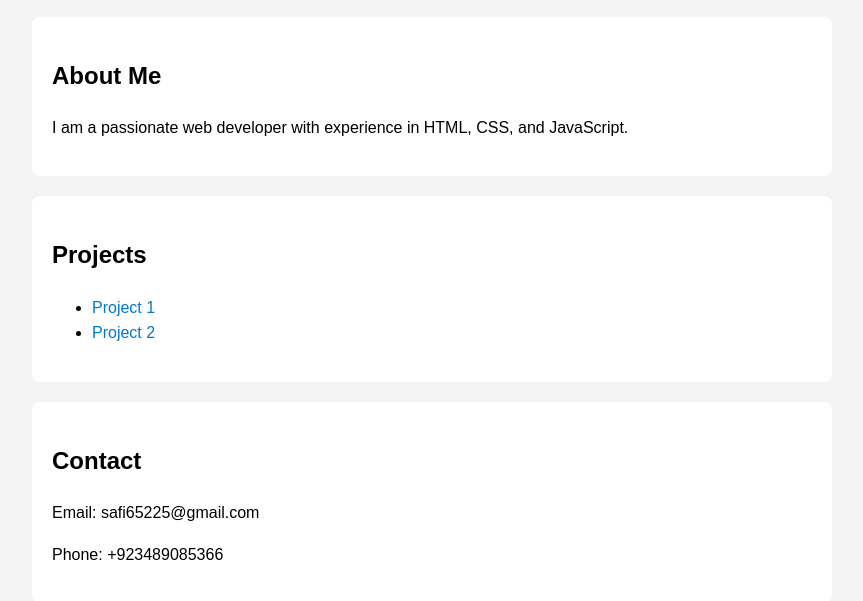
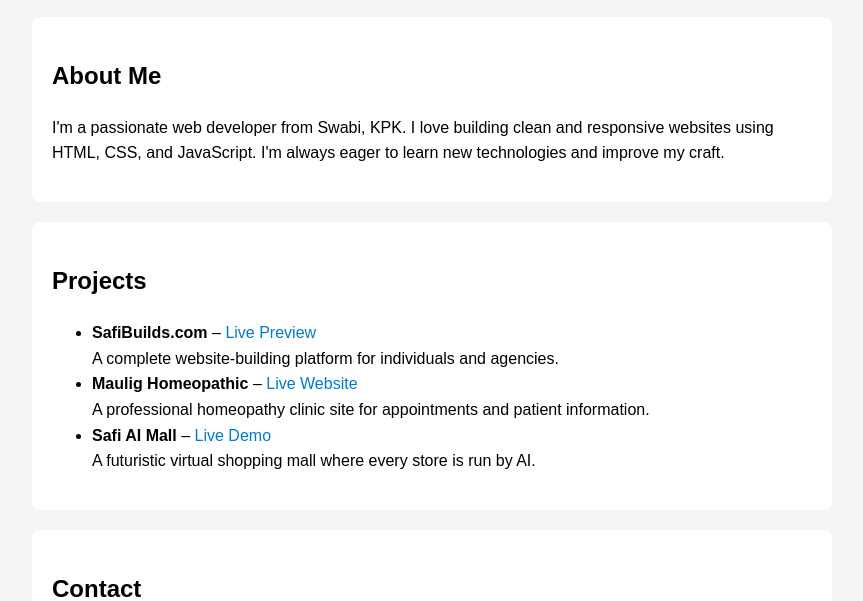
Before and after one commit to Safi649/abbas-portfolio, a plain HTML site: page index.html in a window 1280 px wide. Shown: the part 199-800 px from the top of the page, without its empty margins (208-1071 px from the left). Drawn offline with Linux system fonts and the light colour scheme.

Commit message:
Update index.html

```diff
--- a/index.html
+++ b/index.html
@@ -11,21 +11,42 @@
         <h1>M Abbas Safi</h1>
         <p>Web Developer | Frontend Enthusiast</p>
     </header>
+
     <section>
         <h2>About Me</h2>
-        <p>I am a passionate web developer with experience in HTML, CSS, and JavaScript.</p>
+        <p>I'm a passionate web developer from Swabi, KPK. I love building clean and responsive websites using HTML, CSS, and JavaScript. I'm always eager to learn new technologies and improve my craft.</p>
     </section>
+
     <section>
         <h2>Projects</h2>
         <ul>
-            <li><a href="#">Project 1</a></li>
-            <li><a href="#">Project 2</a></li>
+            <li>
+                <strong>SafiBuilds.com</strong> –
+                <a href="https://25d26009-c403-4258-aabe-023043565697.dev36.app-preview.com/" target="_blank">Live Preview</a><br>
+                A complete website-building platform for individuals and agencies.
+            </li>
+            <li>
+                <strong>Maulig Homeopathic</strong> –
+                <a href="https://v0-maulig-homeopathic-website.vercel.app/" target="_blank">Live Website</a><br>
+                A professional homeopathy clinic site for appointments and patient information.
+            </li>
+            <li>
+                <strong>Safi AI Mall</strong> –
+                <a href="https://25de4f6e-e98b-4db6-a22e-03b10725d094.dev31.app-preview.com/" target="_blank">Live Demo</a><br>
+                A futuristic virtual shopping mall where every store is run by AI.
+            </li>
         </ul>
     </section>
+
     <section>
         <h2>Contact</h2>
-        <p>Email: safi65225@gmail.com</p>
-        <p>Phone: +923489085366</p>
+        <p>Email: <a href="mailto:safi65225@gmail.com">safi65225@gmail.com</a></p>
+        <p>Phone: +92 348 9085366</p>
+        <p>Location: Zaida, Swabi, KPK, Pakistan</p>
     </section>
+
+    <footer>
+        <p>© 2025 M Abbas Safi</p>
+    </footer>
 </body>
 </html>
```
